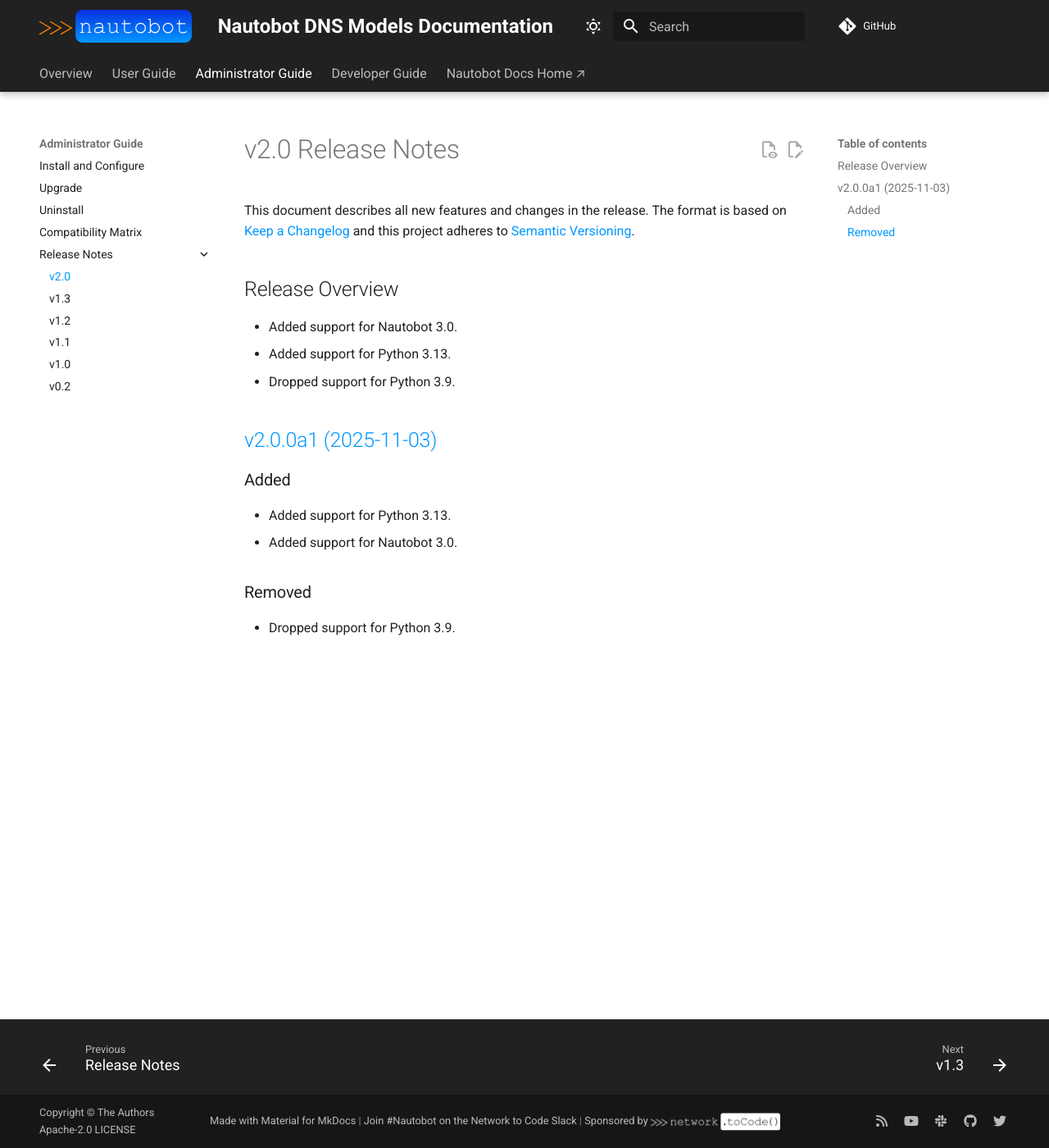
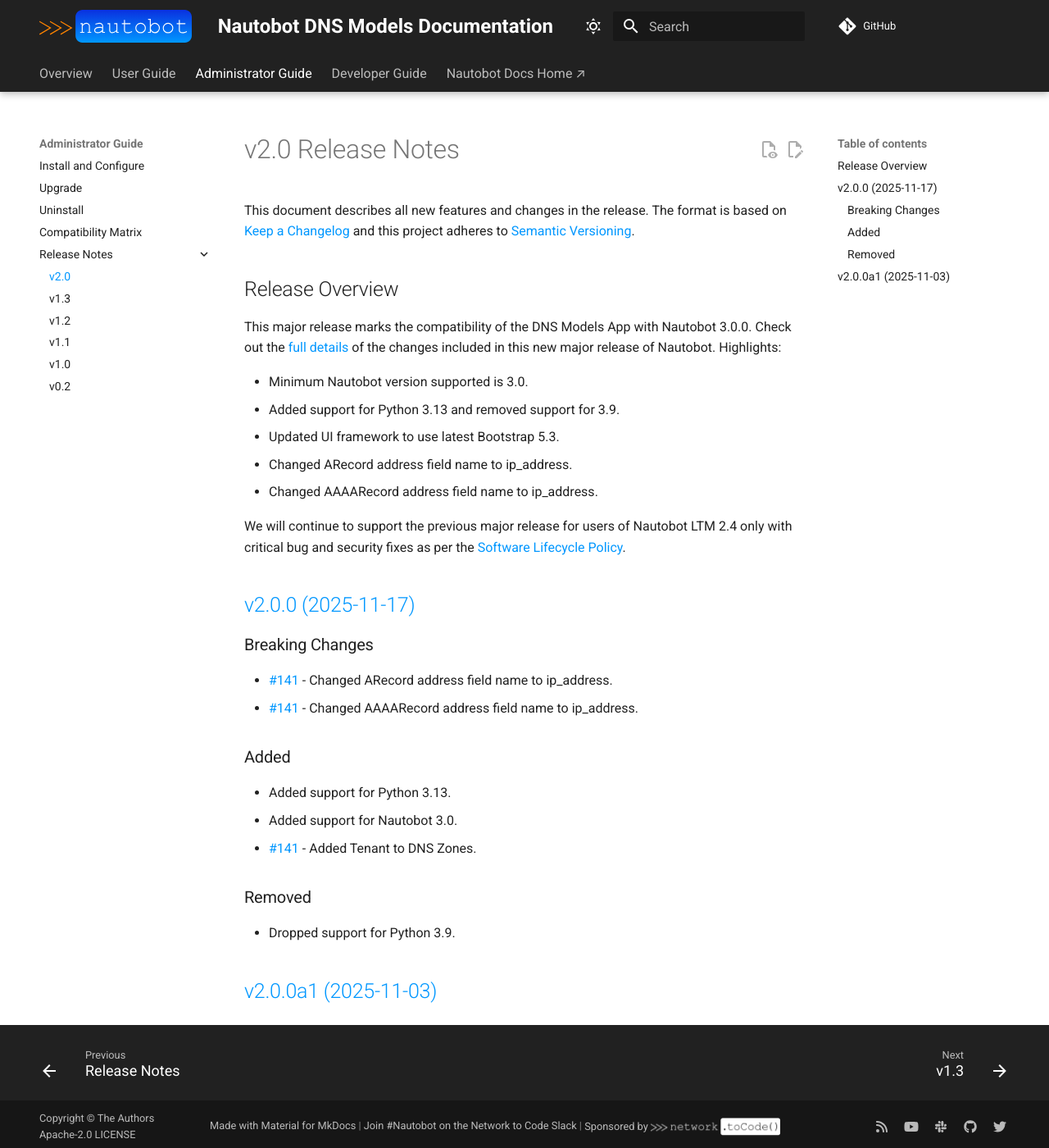
Before and after one commit to nautobot/nautobot-app-dns-models, an MkDocs documentation site: the page built from docs/admin/release_notes/version_2.0.md, in a window 1280 px wide and 1400 px high. Shown: the whole window at 82% size. Built offline with MkDocs 1.6.1 and Material for MkDocs 9.7.7, drawn with Linux system fonts in a browser that asks for light colours; comment, search, counter and statistics services are not loaded.

Commit message:
Release v2.0.0

```diff
--- a/docs/admin/release_notes/version_2.0.md
+++ b/docs/admin/release_notes/version_2.0.md
@@ -4,17 +4,31 @@
 
 ## Release Overview
 
-- Added support for Nautobot 3.0.
-- Added support for Python 3.13.
-- Dropped support for Python 3.9.
+This major release marks the compatibility of the DNS Models App with Nautobot 3.0.0. Check out the [full details](https://docs.nautobot.com/projects/core/en/stable/release-notes/version-3.0/) of the changes included in this new major release of Nautobot. Highlights:
 
-## [v2.0.0a1 (2025-11-03)](https://github.com/nautobot/nautobot-app-dns-models/releases/tag/v2.0.0a1)
+* Minimum Nautobot version supported is 3.0.
+* Added support for Python 3.13 and removed support for 3.9.
+* Updated UI framework to use latest Bootstrap 5.3.
+* Changed ARecord address field name to ip_address.
+* Changed AAAARecord address field name to ip_address.
+
+We will continue to support the previous major release for users of Nautobot LTM 2.4 only with critical bug and security fixes as per the [Software Lifecycle Policy](https://networktocode.com/company/legal/software-lifecycle-policy/).
+
+## [v2.0.0 (2025-11-17)](https://github.com/nautobot/nautobot-app-dns-models/releases/tag/v2.0.0)
+
+### Breaking Changes
+
+- [#141](https://github.com/nautobot/nautobot-app-dns-models/issues/141) - Changed ARecord address field name to ip_address.
+- [#141](https://github.com/nautobot/nautobot-app-dns-models/issues/141) - Changed AAAARecord address field name to ip_address.
 
 ### Added
 
 - Added support for Python 3.13.
 - Added support for Nautobot 3.0.
+- [#141](https://github.com/nautobot/nautobot-app-dns-models/issues/141) - Added Tenant to DNS Zones.
 
 ### Removed
 
 - Dropped support for Python 3.9.
+
+## [v2.0.0a1 (2025-11-03)](https://github.com/nautobot/nautobot-app-dns-models/releases/tag/v2.0.0a1)
--- a/pyproject.toml
+++ b/pyproject.toml
@@ -1,6 +1,6 @@
 [tool.poetry]
 name = "nautobot-dns-models"
-version = "2.0.0a2"
+version = "2.0.0"
 description = "Nautobot DNS Models"
 authors = ["Network to Code, LLC <info@networktocode.com>"]
 license = "Apache-2.0"
@@ -29,7 +29,7 @@
 [tool.poetry.dependencies]
 python = ">=3.10,<3.14"
 # Used for local development
-nautobot = ">=3.0.0a2,<3.0.0rc99"  # TODO: Change to '>=3.0.0,<4.0.0' for the release
+nautobot = ">=3.0.0,<4.0.0"
 
 [tool.poetry.group.dev.dependencies]
 coverage = "*"
```
Also changed, not shown: 5 other files.
